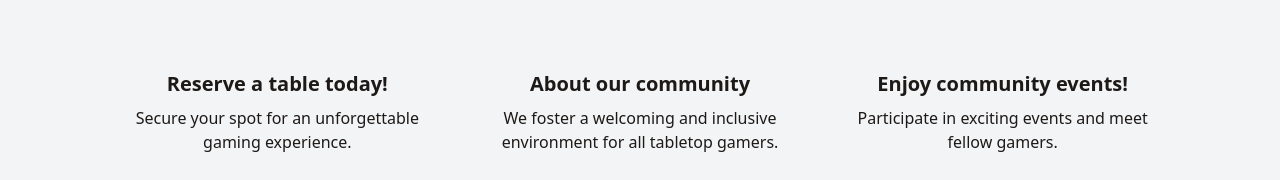
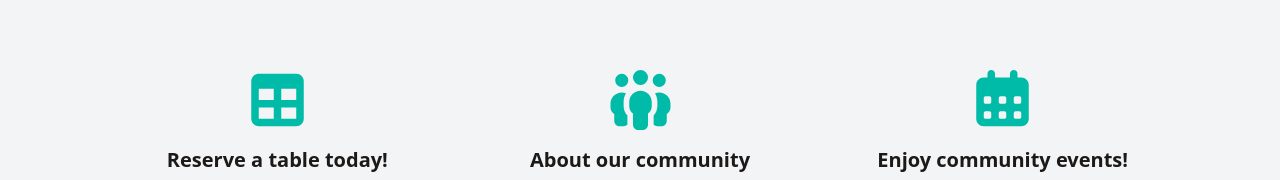
Before and after one commit to ierman1/ttigualada-aso, a Vue app: page / in a window 1280 px wide. Shown: the part 1578-1758 px from the top of the page. Built offline with nearby package versions, Linux system fonts and the light colour scheme.

Commit message:
Adds fontawesome icons

```diff
--- a/package.json
+++ b/package.json
@@ -16,6 +16,9 @@
     "format": "prettier --write src/"
   },
   "dependencies": {
+    "@fortawesome/fontawesome-svg-core": "^7.0.0",
+    "@fortawesome/free-solid-svg-icons": "^7.0.0",
+    "@fortawesome/vue-fontawesome": "^3.1.1",
     "@tailwindcss/vite": "^4.1.12",
     "tailwindcss": "^4.1.12",
     "vue": "^3.5.18",
--- a/src/sections/FeaturesSection.vue
+++ b/src/sections/FeaturesSection.vue
@@ -1,3 +1,8 @@
+<script setup lang="ts">
+import { FontAwesomeIcon } from '@fortawesome/vue-fontawesome';
+import { faTable, faPeopleGroup, faCalendarDays } from '@fortawesome/free-solid-svg-icons';
+</script>
+
 <template>
     <section class="py-16">
         <article class="container mx-auto px-4 lg:px-24 text-center">
@@ -9,18 +14,21 @@
             </p>
             <div class="flex flex-col md:flex-row mt-16">
                 <div class="flex-1 p-4">
+                    <FontAwesomeIcon :icon="faTable" class="text-6xl mb-4 text-teal-500" />
                     <h3 class="text-xl font-semibold mb-2">
                         Reserve a table today!
                     </h3>
                     <p>Secure your spot for an unforgettable gaming experience.</p>
                 </div>
                 <div class="flex-1 p-4">
+                    <FontAwesomeIcon :icon="faPeopleGroup" class="text-6xl mb-4 text-teal-500" />
                     <h3 class="text-xl font-semibold mb-2">
                         About our community
                     </h3>
                     <p>We foster a welcoming and inclusive environment for all tabletop gamers.</p>
                 </div>
                 <div class="flex-1 p-4">
+                    <FontAwesomeIcon :icon="faCalendarDays" class="text-6xl mb-4 text-teal-500" />
                     <h3 class="text-xl font-semibold mb-2">
                         Enjoy community events!
                     </h3>
```
Also changed, not shown: 1 other file (tests, documents, lock files or other folders).
